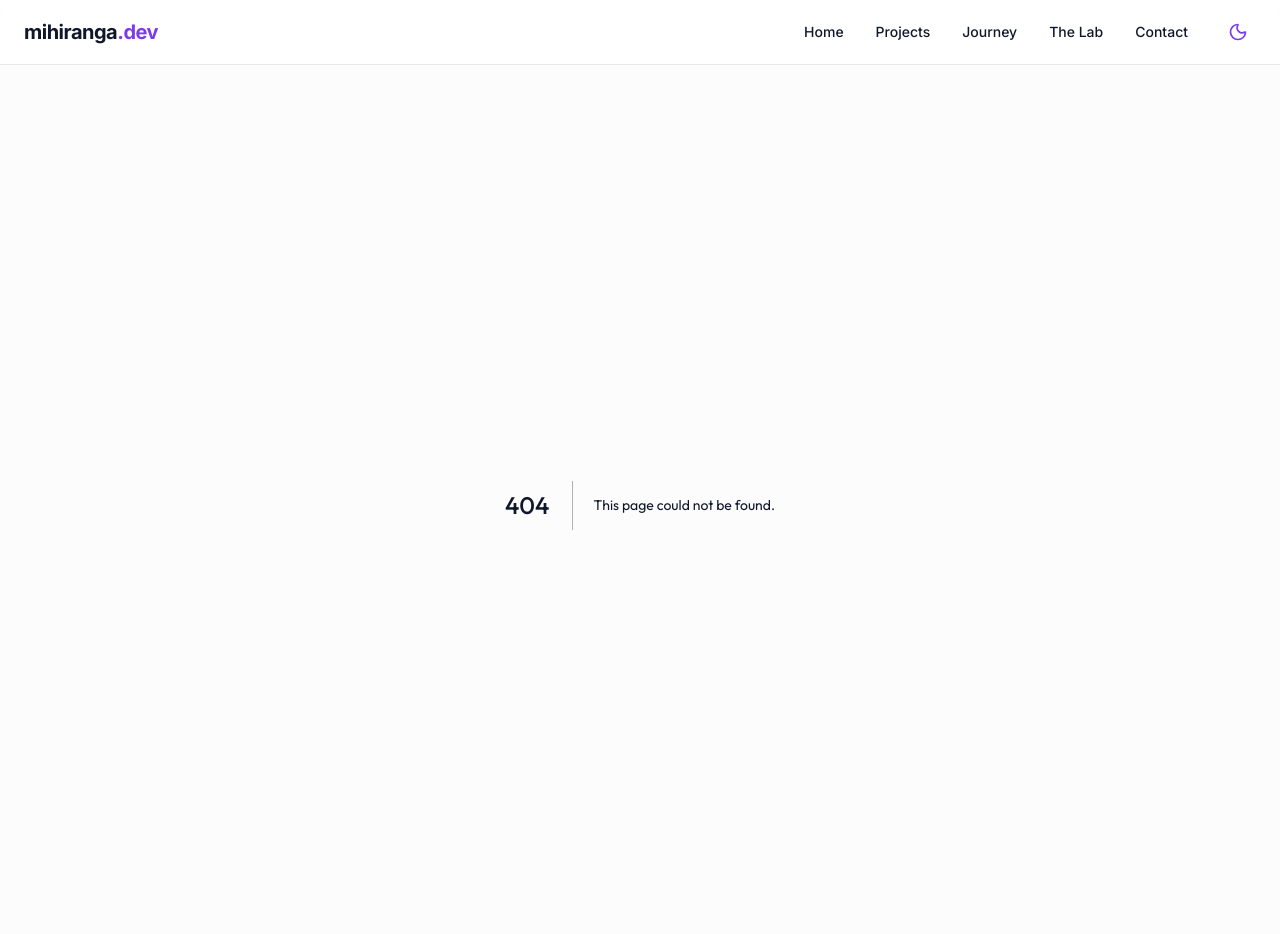
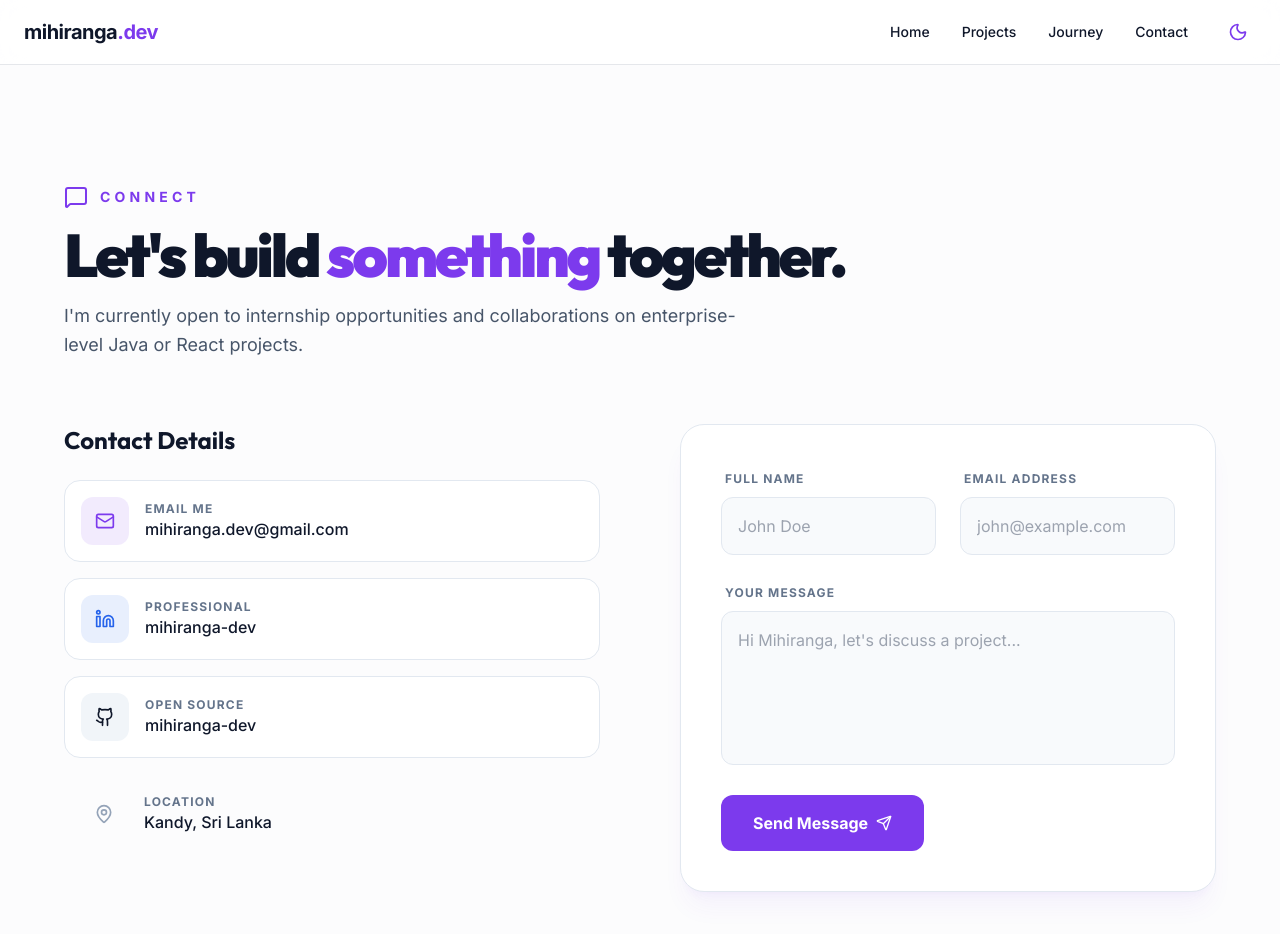
Before and after one commit to mihiranga-dev/portfolio, a Next.js app: page /contact in a window 1280 px wide. Before the commit this address had no page. Shown: the top 934 px of the page. Built offline with nearby package versions, Linux system fonts and the light colour scheme.

Commit message:
feat: Added the Contact Page

```diff
--- /dev/null
+++ b/app/contact/page.tsx
@@ -0,0 +1,101 @@
+"use client";
+
+import { Mail, Linkedin, Github, MapPin, Send, MessageSquare } from "lucide-react";
+import Link from "next/link";
+
+export default function ContactPage() {
+  return (
+    <div className="max-w-6xl mx-auto py-12 md:py-20 animate-in fade-in slide-in-from-bottom-4 duration-700">
+
+      <div className="mb-16 space-y-4">
+        <div className="flex items-center gap-3 text-primary">
+          <MessageSquare className="w-6 h-6" />
+          <span className="text-sm font-bold uppercase tracking-[0.3em]">Connect</span>
+        </div>
+        <h1 className="text-4xl md:text-6xl font-black tracking-tighter text-foreground">
+          Let&apos;s build <span className="text-primary">something</span> together.
+        </h1>
+        <p className="text-lg text-slate-600 dark:text-slate-400 max-w-2xl leading-relaxed">
+          I&apos;m currently open to internship opportunities and collaborations on enterprise-level Java or React projects.
+        </p>
+      </div>
+
+      <div className="grid grid-cols-1 lg:grid-cols-2 gap-12 lg:gap-20">
+
+        <div className="space-y-8">
+          <div className="space-y-6">
+            <h2 className="text-2xl font-bold">Contact Details</h2>
+
+            <div className="space-y-4">
+              <a href="mailto:mihiranga.dev@gmail.com" className="group flex items-center gap-4 p-4 rounded-2xl border border-slate-200 dark:border-gray-800 bg-white dark:bg-dark/40 hover:border-primary/50 hover:scale-105 transition-transform">
+                <div className="w-12 h-12 rounded-xl bg-primary/10 flex items-center justify-center text-primary group-hover:scale-110 transition-transform">
+                  <Mail className="w-5 h-5" />
+                </div>
+                <div>
+                  <p className="text-xs font-bold uppercase tracking-widest text-slate-500">Email Me</p>
+                  <p className="text-foreground font-medium">mihiranga.dev@gmail.com</p>
+                </div>
+              </a>
+
+              <Link href="https://linkedin.com/in/mihiranga-dev/" target="_blank" rel="noopener noreferrer" className="group flex items-center gap-4 p-4 rounded-2xl border border-slate-200 dark:border-gray-800 bg-white dark:bg-dark/40 hover:border-primary/50 hover:scale-105 transition-transform">
+                <div className="w-12 h-12 rounded-xl bg-blue-600/10 flex items-center justify-center text-blue-600 group-hover:scale-110 transition-transform">
+                  <Linkedin className="w-5 h-5" />
+                </div>
+                <div>
+                  <p className="text-xs font-bold uppercase tracking-widest text-slate-500">Professional</p>
+                  <p className="text-foreground font-medium">mihiranga-dev</p>
+                </div>
+              </Link>
+
+              {/* GitHub */}
+              <Link href="https://github.com/mihiranga-dev/" target="_blank" rel="noopener noreferrer" className="group flex items-center gap-4 p-4 rounded-2xl border border-slate-200 dark:border-gray-800 bg-white dark:bg-dark/40 hover:border-primary/50 hover:scale-105 transition-transform">
+                <div className="w-12 h-12 rounded-xl bg-slate-100 dark:bg-gray-800 flex items-center justify-center text-foreground group-hover:scale-110 transition-transform">
+                  <Github className="w-5 h-5" />
+                </div>
+                <div>
+                  <p className="text-xs font-bold uppercase tracking-widest text-slate-500">Open Source</p>
+                  <p className="text-foreground font-medium">mihiranga-dev</p>
+                </div>
+              </Link>
+
+              {/* Location */}
+              <div className="flex items-center gap-4 p-4">
+                <div className="w-12 h-12 rounded-xl flex items-center justify-center text-slate-400">
+                  <MapPin className="w-5 h-5" />
+                </div>
+                <div>
+                  <p className="text-xs font-bold uppercase tracking-widest text-slate-500">Location</p>
+                  <p className="text-foreground font-medium">Kandy, Sri Lanka</p>
+                </div>
+              </div>
+            </div>
+          </div>
+        </div>
+
+        {/* Right Column: Contact Form */}
+        <div className="p-8 md:p-10 rounded-3xl border border-slate-200 dark:border-gray-800 bg-white dark:bg-dark/40 shadow-xl shadow-primary/5">
+          <form className="space-y-6" onSubmit={(e) => e.preventDefault()}>
+            <div className="grid grid-cols-1 md:grid-cols-2 gap-6">
+              <div className="space-y-2">
+                <label className="text-xs font-bold uppercase tracking-widest text-slate-500 ml-1">Full Name</label>
+                <input type="text" placeholder="John Doe" className="w-full p-4 rounded-xl border border-slate-200 dark:border-gray-800 bg-slate-50 dark:bg-gray-900/50 focus:outline-none focus:ring-2 focus:ring-primary/20 focus:border-primary transition-all" />
+              </div>
+              <div className="space-y-2">
+                <label className="text-xs font-bold uppercase tracking-widest text-slate-500 ml-1">Email Address</label>
+                <input type="email" placeholder="john@example.com" className="w-full p-4 rounded-xl border border-slate-200 dark:border-gray-800 bg-slate-50 dark:bg-gray-900/50 focus:outline-none focus:ring-2 focus:ring-primary/20 focus:border-primary transition-all" />
+              </div>
+            </div>
+            <div className="space-y-2">
+              <label className="text-xs font-bold uppercase tracking-widest text-slate-500 ml-1">Your Message</label>
+              <textarea rows={5} placeholder="Hi Mihiranga, let's discuss a project..." className="w-full p-4 rounded-xl border border-slate-200 dark:border-gray-800 bg-slate-50 dark:bg-gray-900/50 focus:outline-none focus:ring-2 focus:ring-primary/20 focus:border-primary transition-all resize-none"></textarea>
+            </div>
+            <button className="w-full md:w-fit px-8 py-4 bg-primary text-white rounded-xl font-bold flex items-center justify-center gap-2 hover:shadow-lg hover:shadow-primary/30 transition-all active:scale-95">
+              Send Message <Send className="w-4 h-4" />
+            </button>
+          </form>
+        </div>
+
+      </div>
+    </div>
+  );
+}
--- a/app/page.tsx
+++ b/app/page.tsx
@@ -69,19 +69,19 @@ export default function Home() {
         <div className="grid grid-cols-1 lg:grid-cols-4 gap-4 md:gap-8 p-6 md:p-8 rounded-2xl border border-slate-200 dark:border-gray-800 bg-slate-50/50 dark:bg-dark/50 backdrop-blur-sm">
         <div className="text-center">
           <span className="block text-4xl font-bold text-foreground hover:scale-110 cursor-default hover:text-primary transition-colors">1+</span>
-          <span className="text-[15px] uppercase tracking-[0.2em] text-slate-500 font-semibold">Years Experience</span>
+          <span className="text-[13px] uppercase tracking-[0.2em] text-slate-500 font-semibold">Years Experience</span>
         </div>
         <div className="text-center">
           <span className="block text-4xl font-bold text-foreground hover:scale-110 cursor-default hover:text-primary transition-colors">20+</span>
-          <span className="text-[15px] uppercase tracking-[0.2em] text-slate-500 font-semibold">GitHub Repos</span>
+          <span className="text-[13px] uppercase tracking-[0.2em] text-slate-500 font-semibold">GitHub Repos</span>
         </div>
         <div className="text-center">
           <span className="block text-4xl font-bold text-foreground hover:scale-110 cursor-default hover:text-primary transition-colors">150+</span>
-          <span className="text-[15px] uppercase tracking-[0.2em] text-slate-500 font-semibold">Contributions</span>
+          <span className="text-[13px] uppercase tracking-[0.2em] text-slate-500 font-semibold">Contributions</span>
         </div>
         <div className="text-center">
           <span className="block text-4xl font-bold text-foreground hover:scale-110 cursor-default hover:text-primary transition-colors">5+</span>
-          <span className="text-[15px] uppercase tracking-[0.2em] text-slate-500 font-semibold">Full-Stack Projects</span>
+          <span className="text-[13px] uppercase tracking-[0.2em] text-slate-500 font-semibold">Full-Stack Projects</span>
         </div>
       </div>
 
@@ -100,7 +100,7 @@ export default function Home() {
           <Link
             key={project.id}
             href={project.link}
-            className="group relative flex flex-col p-8 rounded-2xl border border-gray-200 dark:border-gray-800 bg-white dark:bg-dark/50 hover:border-primary transition-all duration-300"
+            className="group relative flex flex-col p-8 rounded-2xl border border-gray-200 dark:border-gray-800 bg-white dark:bg-dark/50 hover:border-primary transition-all duration-300 hover:scale-105 transition-transform"
           >
 
             <div className="absolute top-8 right-8 text-gray-400 group-hover:text-primary group-hover:translate-x-1 group-hover:-translate-y-1 transition-all">
--- /dev/null
+++ b/app/projects/page.tsx
@@ -0,0 +1,60 @@
+"use client";
+
+import Link from "next/link";
+import { projects } from "@/data/projects";
+import { ArrowUpRight, FolderCode } from "lucide-react";
+
+export default function ProjectsPage() {
+  return (
+    <div className="space-y-16 py-12 md:py-20 animate-in fade-in slide-in-from-bottom-4 duration-700">
+      <div className="space-y-4">
+        <div className="flex items-center gap-3 text-primary">
+          <FolderCode className="w-6 h-6" />
+          <span className="text-sm font-bold uppercase tracking-[0.3em]">Portfolio</span>
+        </div>
+        <h1 className="text-4xl md:text-6xl font-black tracking-tighter text-foreground">
+          All <span className="text-primary">Projects</span>
+        </h1>
+        <p className="text-lg text-slate-600 dark:text-slate-400 max-w-2xl leading-relaxed">
+          A collection of my full-stack applications, enterprise solutions,
+          and technical research projects built with Java, React, and modern web stacks.
+        </p>
+      </div>
+
+      <div className="grid grid-cols-1 md:grid-cols-2 gap-8">
+        {projects.map((project) => (
+          <Link
+            key={project.id}
+            href={project.link}
+            className="group relative flex flex-col p-8 rounded-2xl border border-slate-200 dark:border-gray-800 bg-white dark:bg-dark/40 hover:border-primary transition-all duration-500 hover:shadow-2xl hover:shadow-primary/5 hover:scale-105 transition-transform"
+          >
+
+            <div className="absolute top-8 right-8 text-slate-300 dark:text-gray-600 group-hover:text-primary group-hover:translate-x-1 group-hover:-translate-y-1 transition-all">
+              <ArrowUpRight className="w-6 h-6" />
+            </div>
+
+            <div className="space-y-4">
+              <h3 className="text-2xl font-bold text-foreground group-hover:text-primary transition-colors">
+                {project.title}
+              </h3>
+              <p className="text-slate-600 dark:text-slate-400 leading-relaxed text-[15px]">
+                {project.description}
+              </p>
+
+              <div className="flex flex-wrap gap-2 pt-4">
+                {project.tech.map((t) => (
+                  <span
+                    key={t}
+                    className="px-3 py-1 text-[10px] font-mono font-bold uppercase tracking-widest rounded-md bg-slate-100 dark:bg-gray-800/50 text-slate-500 dark:text-slate-400 border border-slate-200 dark:border-gray-800"
+                  >
+                    {t}
+                  </span>
+                ))}
+              </div>
+            </div>
+          </Link>
+        ))}
+      </div>
+    </div>
+  );
+}
--- a/components/Navbar.tsx
+++ b/components/Navbar.tsx
@@ -9,7 +9,6 @@ const navLinks = [
     { name: "Home", href: "/"},
     { name: "Projects", href: "/projects"},
     { name: "Journey", href: "/journey"},
-    { name: "The Lab", href: "/lab"},
     { name: "Contact", href: "/contact"},
 ];
 
```
